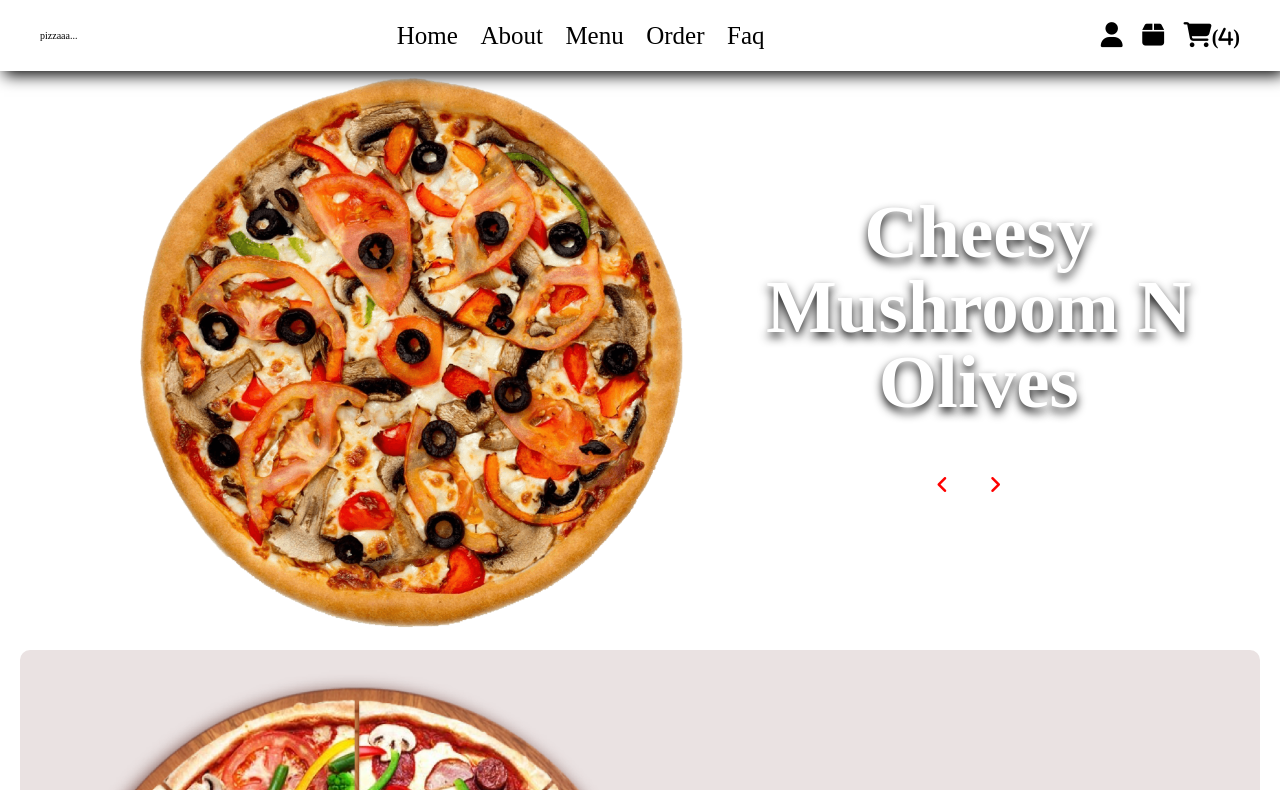
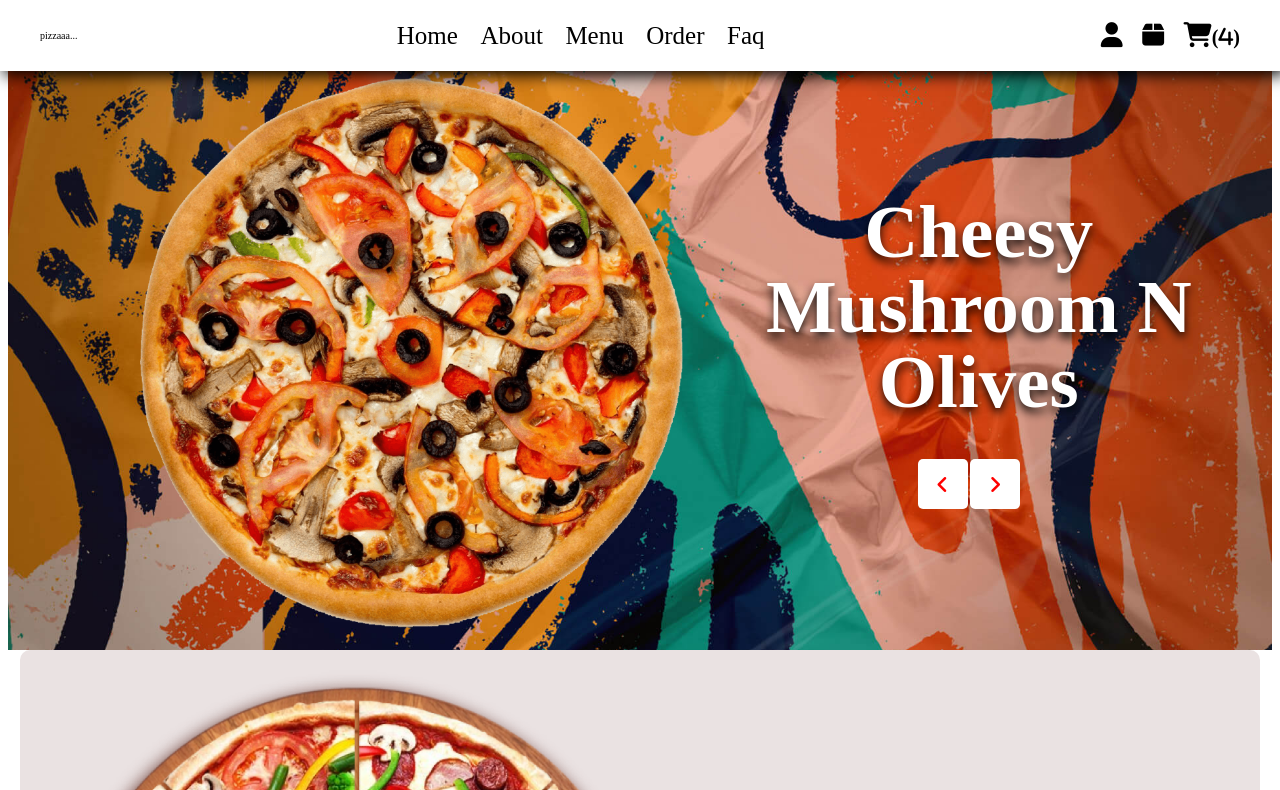
Before and after one commit to sanskar1410/webprojectpizza1, a plain HTML site: page index.html in a window 1280 px wide. Shown: the top 790 px of the page. Drawn offline with Linux system fonts and the light colour scheme.

Commit message:
Update p.css

```diff
--- a/p.css
+++ b/p.css
@@ -422,7 +422,7 @@ margin-left: 1.7rem;
  }
 
 .home-bg{
-    background: url(.../pictures/home-bg.jpg) no-repeat;
+    background: url(./pictures/home-bg.jpg) no-repeat;
     background-size: cover;
     background-position: center;
 }
```
